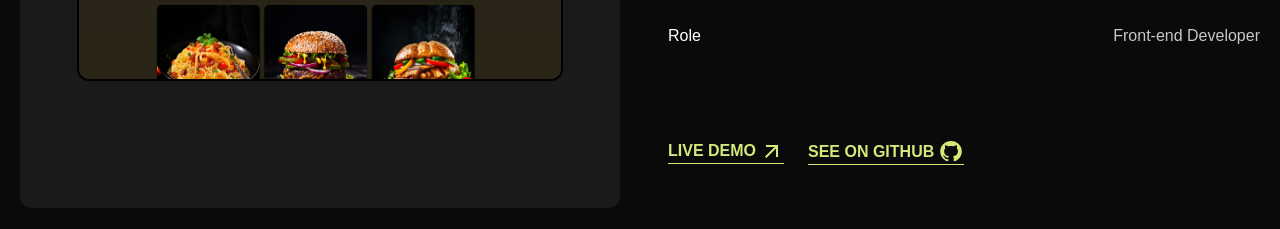
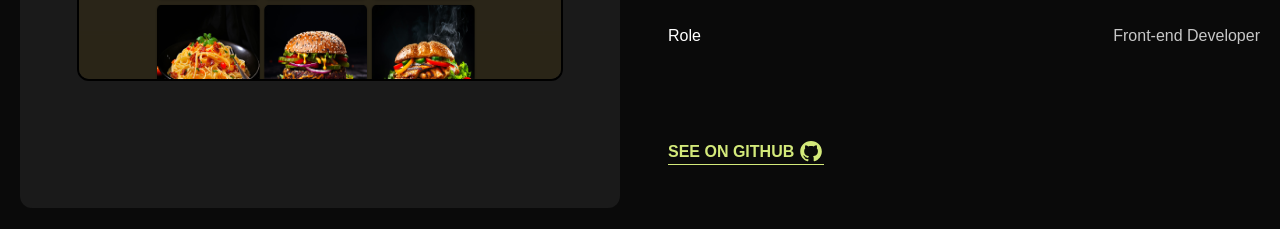
Before and after one commit to SvetaDen/portfolio, a React (Create React App) app: page / in a window 1280 px wide. Shown: the part 2960-3189 px from the top of the page. Built offline with nearby package versions, Linux system fonts and the light colour scheme.

Commit message:
added one more card of projects

```diff
--- a/src/assests/data/data.ts
+++ b/src/assests/data/data.ts
@@ -1,6 +1,7 @@
 import tic_tac_toy_screen from '../images/tic-tac-toe-screen.png';
 import react_create_project_screen from '../images/react-create-project-screen.png';
 import food_app_screen from '../images/food-app-screen.png';
+import main_page_portfolio from '../images/main-page_portfolio.jpg'
 import photo1 from '../images/carousel/desert_pic.jpg';
 import photo2 from '../images/carousel/f1_pic.jpg';
 import photo3 from '../images/carousel/me_and_my_husband_pic.jpg';
@@ -17,7 +18,7 @@ export type TItemProject = {
     description: string;
     year: number;
     role: string;
-    demo: string;
+    demo?: string;
     link_git: string
 }
 
@@ -49,17 +50,17 @@ export const dataProjects: TItemProject[] = [
         description: 'The Food Order Application allows users to browse a menu, add items to their cart, and place orders. This React-based application showcases an interactive front end along with a backend that processes and stores orders in a JSON file.',
         year: 2023,
         role: 'Front-end Developer',
-        demo: '',
+        // demo: '',
         link_git: 'https://github.com/SvetaDen/food-order-app'
     },
     {
         id: 114,
-        image: '',
+        image: main_page_portfolio,
         title: 'This website',
         description: 'Developed a personal portfolio website showcasing my skills and projects, built using TypeScript, React, CSS Modules, and React Slick for the photo gallery. The site is fully responsive and features a modern, clean design.',
         year: 2024,
         role: 'Front-end Developer',
-        demo: 'In progress',
+        // demo: 'In progress',
         link_git: 'https://github.com/SvetaDen/food-order-app'
     },
 
--- a/src/components/projectCard/ProjectCard.tsx
+++ b/src/components/projectCard/ProjectCard.tsx
@@ -38,10 +38,15 @@ const ProjectCard = ({id, image, title, description,year,role,demo,link_git}:TIt
 
                 </div>
                 <div className={styles.projectCard_links} onClick={handleLiveDemo}>
-                    <button className={styles.projectCard_button}>
-                        Live Demo
-                        <MdArrowOutward size="24px"/>
-                    </button>
+                    {demo && (
+                        <button
+                            className={styles.projectCard_button}
+                            onClick={handleLiveDemo}
+                        >
+                            Live Demo
+                            <MdArrowOutward size="24px" />
+                        </button>
+                    )}
                     <button className={styles.projectCard_button}  onClick={handleSeeOnGithub}>
                         See on Github
                         <img src={icon_github} alt="icon github"/>
```
Also changed, not shown: src/assests/images/main-page_portfolio.jpg (added).
